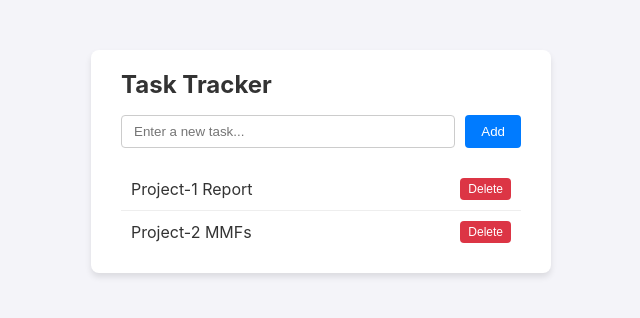
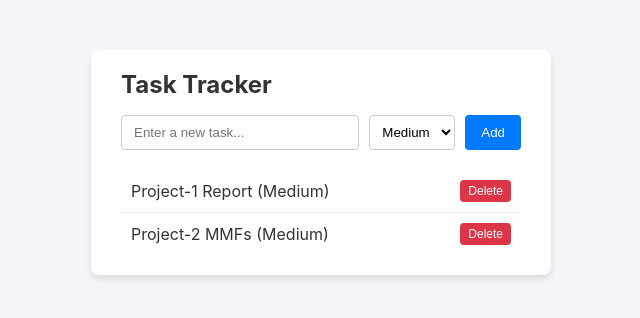
Before and after one commit to alexlopez04/ta-workshop, a Flask app: page / in a window 1280 px wide. Shown: the top 318 px of the page, without its empty margins (319-959 px from the left). Run offline with Flask 3, Linux system fonts and the light colour scheme.

Commit message:
Implement feature for issue #2

```diff
--- a/app.py
+++ b/app.py
@@ -1,43 +1,63 @@
-from flask import Flask, render_template, request, jsonify
+from flask import Flask, jsonify, render_template, request
 
 app = Flask(__name__)
 
+SUPPORTED_PRIORITIES = {"Low", "Medium", "High"}
+
 tasks = [
-    {"id": 1, "title": "Project-1 Report"},
-    {"id": 2, "title": "Project-2 MMFs"}
+    {"id": 1, "title": "Project-1 Report", "priority": "Medium"},
+    {"id": 2, "title": "Project-2 MMFs", "priority": "Medium"}
 ]
 next_id = 3
 
+
 @app.route('/')
 def index():
+    """Render the task tracker page."""
     return render_template('index.html')
+
 
 @app.route('/api/tasks', methods=['GET'])
 def get_tasks():
-    return jsonify(tasks)
+    """Return all tasks with a priority value."""
+    normalized_tasks = [
+        {**task, "priority": task.get("priority", "Medium")}
+        for task in tasks
+    ]
+    return jsonify(normalized_tasks)
+
 
 @app.route('/api/tasks', methods=['POST'])
 def add_task():
+    """Create and return a new task."""
     global next_id
     data = request.get_json()
 
     if not data or not data.get('title'):
         return jsonify({"error": "Title is required"}), 400
 
+    priority = data.get('priority', 'Medium')
+    if priority not in SUPPORTED_PRIORITIES:
+        return jsonify({"error": "Invalid priority"}), 400
+
     new_task = {
         "id": next_id,
-        "title": data['title']
+        "title": data['title'],
+        "priority": priority
     }
     tasks.append(new_task)
     next_id += 1
 
     return jsonify(new_task), 201
 
+
 @app.route('/api/tasks/<int:task_id>', methods=['DELETE'])
 def delete_task(task_id):
+    """Delete a task by its ID."""
     global tasks
-    tasks = [t for t in tasks if t['id'] != task_id]
+    tasks = [task for task in tasks if task['id'] != task_id]
     return jsonify({"result": "success"}), 200
+
 
 if __name__ == '__main__':
     app.run(debug=True, port=5000)
--- a/static/app.js
+++ b/static/app.js
@@ -9,8 +9,10 @@ async function fetchTasks() {
     tasks.forEach(task => {
         const li = document.createElement('li');
         li.innerHTML = `
-            <span>${task.title}</span>
-            <button class="delete-btn" onclick="deleteTask(${task.id})">Delete</button>
+            <span>${task.title} (${task.priority})</span>
+            <button class="delete-btn" onclick="deleteTask(${task.id})">
+                Delete
+            </button>
         `;
         taskList.appendChild(li);
     });
@@ -18,17 +20,20 @@ async function fetchTasks() {
 
 async function addTask() {
     const titleInput = document.getElementById('task-title');
+    const priorityInput = document.getElementById('task-priority');
     const title = titleInput.value.trim();
+    const priority = priorityInput.value;
 
     if (!title) return;
 
     await fetch('/api/tasks', {
         method: 'POST',
         headers: { 'Content-Type': 'application/json' },
-        body: JSON.stringify({ title })
+        body: JSON.stringify({ title, priority })
     });
 
     titleInput.value = '';
+    priorityInput.value = 'Medium';
     fetchTasks();
 }
 
--- a/static/style.css
+++ b/static/style.css
@@ -1,5 +1,6 @@
 body {
-    font-family: -apple-system, BlinkMacSystemFont, "Segoe UI", Roboto, Helvetica, Arial, sans-serif;
+    font-family: -apple-system, BlinkMacSystemFont, "Segoe UI", Roboto,
+        Helvetica, Arial, sans-serif;
     background-color: #f4f4f9;
     color: #333;
     display: flex;
@@ -12,7 +13,7 @@ body {
     background: white;
     padding: 20px 30px;
     border-radius: 8px;
-    box-shadow: 0 4px 6px rgba(0,0,0,0.1);
+    box-shadow: 0 4px 6px rgba(0, 0, 0, 0.1);
     width: 100%;
     max-width: 400px;
 }
@@ -33,6 +34,13 @@ input[type="text"] {
     padding: 8px 12px;
     border: 1px solid #ccc;
     border-radius: 4px;
+}
+
+select {
+    padding: 8px;
+    border: 1px solid #ccc;
+    border-radius: 4px;
+    background-color: white;
 }
 
 button {
--- a/templates/index.html
+++ b/templates/index.html
@@ -12,6 +12,11 @@
 
         <div class="task-input">
             <input type="text" id="task-title" placeholder="Enter a new task...">
+            <select id="task-priority" aria-label="Task priority">
+                <option value="Low">Low</option>
+                <option value="Medium" selected>Medium</option>
+                <option value="High">High</option>
+            </select>
             <button onclick="addTask()">Add</button>
         </div>
 
```
Also changed, not shown: tests/test_app.py (+41 -1 lines).
